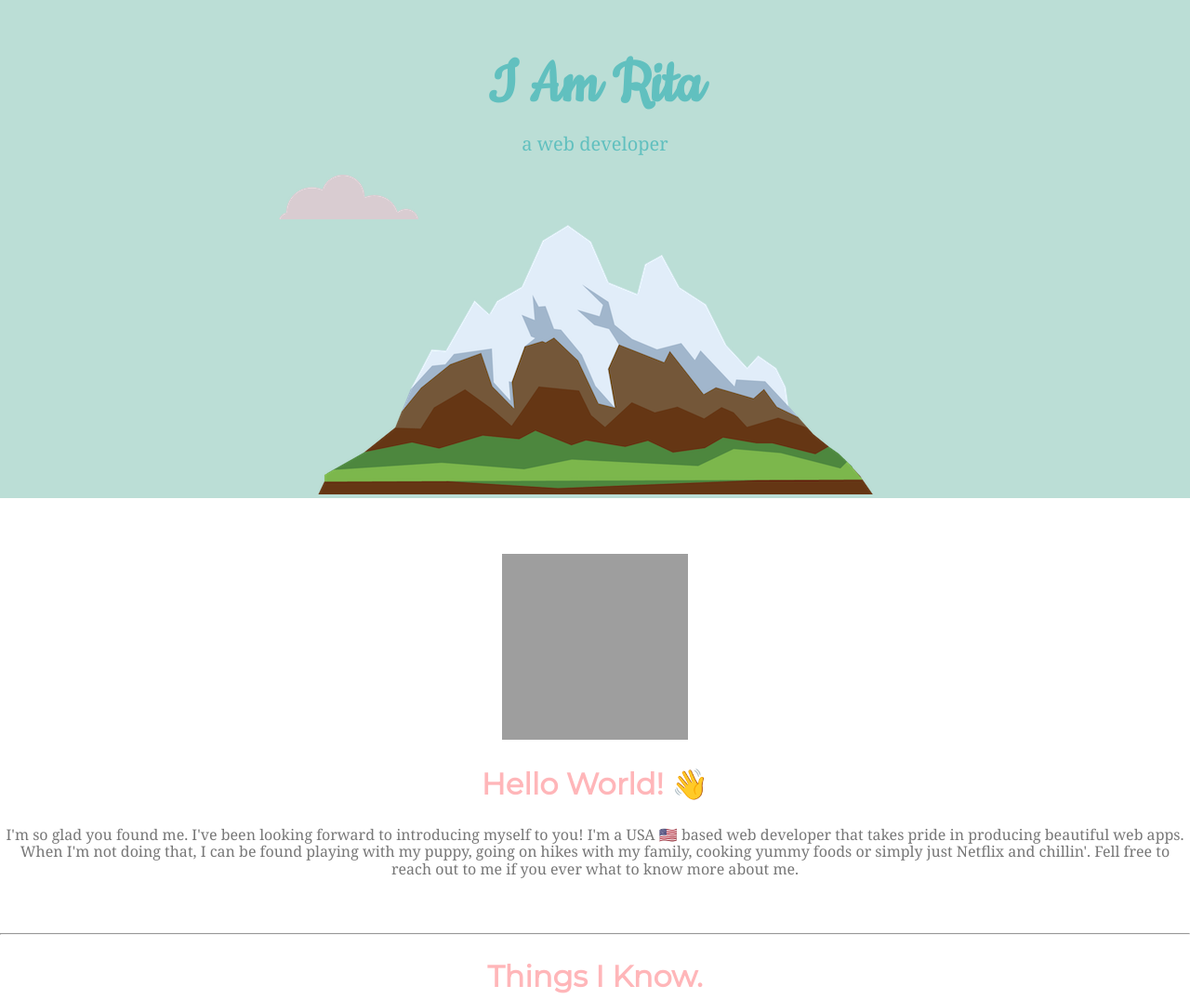
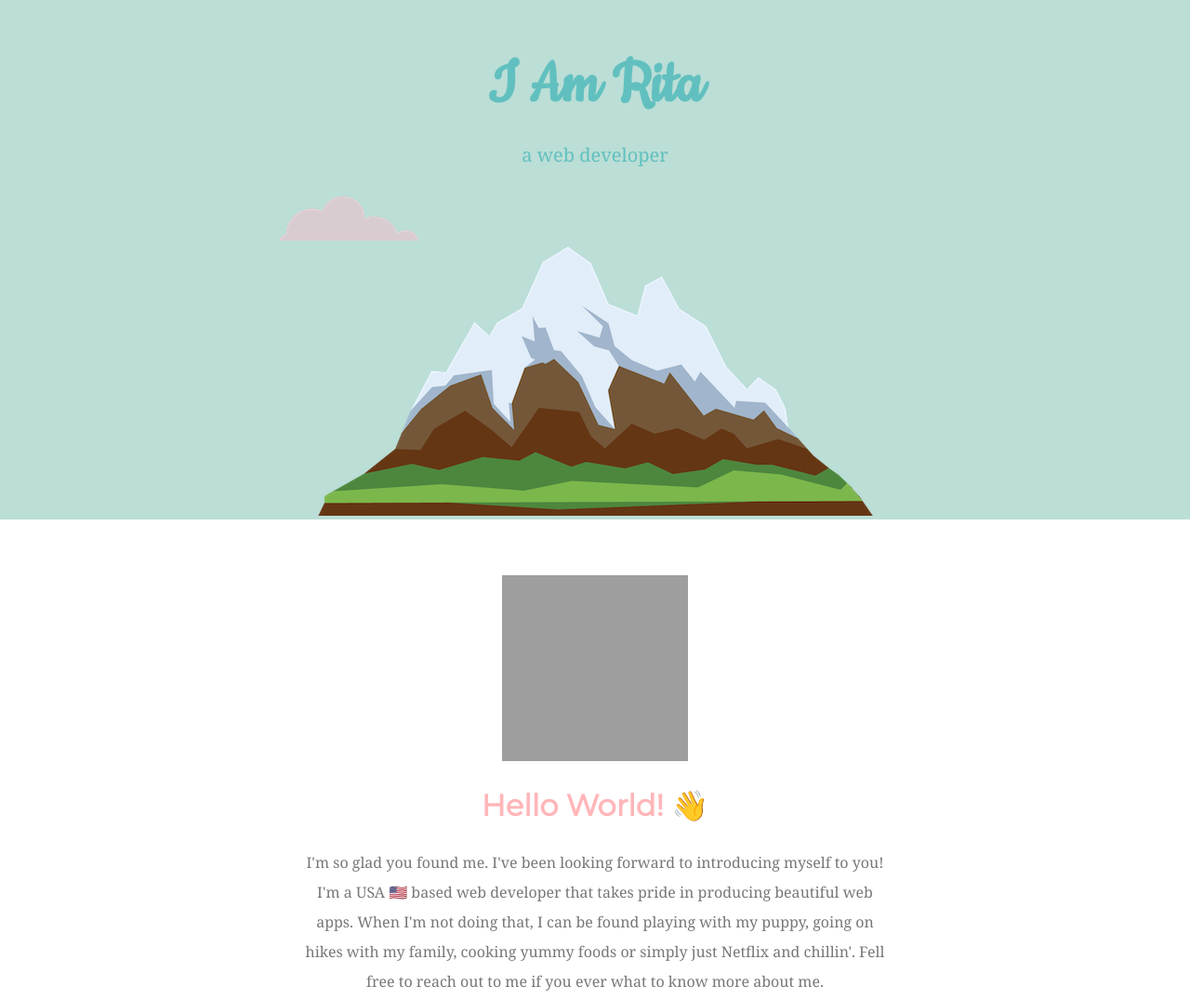
Before and after one commit to ritabradley/css-personal-site, a plain HTML site: page index.html in a window 1280 px wide. Shown: the part 101-1176 px from the top of the page at 93% size. Drawn offline with Linux system fonts and the light colour scheme; grey boxes are pictures that could not be loaded.

Commit message:
put margin and line-height on correct element

```diff
--- a/css/styles.css
+++ b/css/styles.css
@@ -392,9 +392,6 @@ a:hover {
 .intro p {
     font-size: 1.25rem;
     font-weight: normal;
-    margin: 0 auto;
-    width: 50%;
-    line-height: 2;
 }
 
 #cloud-1 {
@@ -422,6 +419,12 @@ h2 {
 }
 .profile {
     margin: 60px auto;
+}
+
+.profile p {
+    margin: 0 auto;
+    width: 50%;
+    line-height: 2;
 }
 
 .profile img {
```
